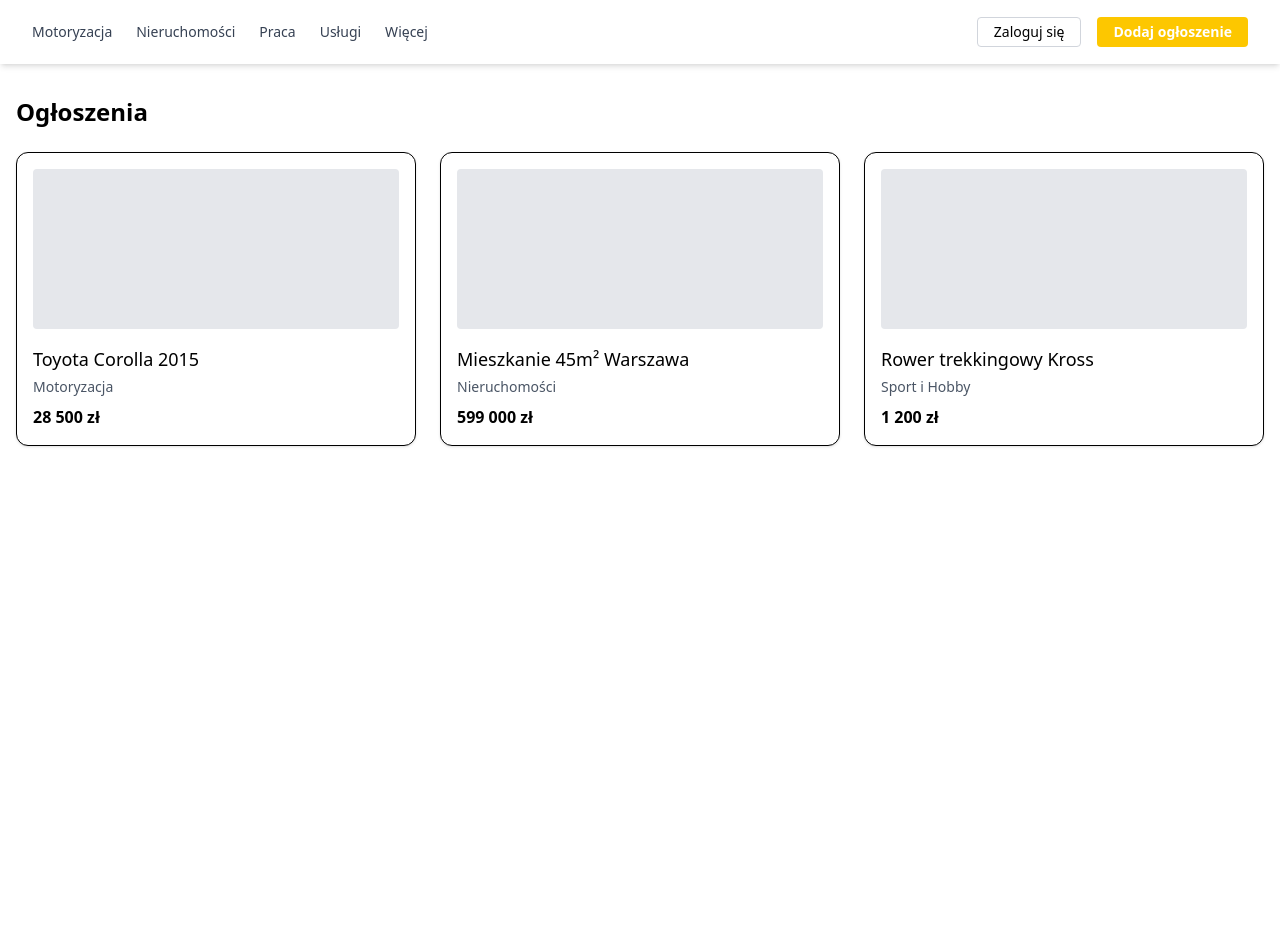
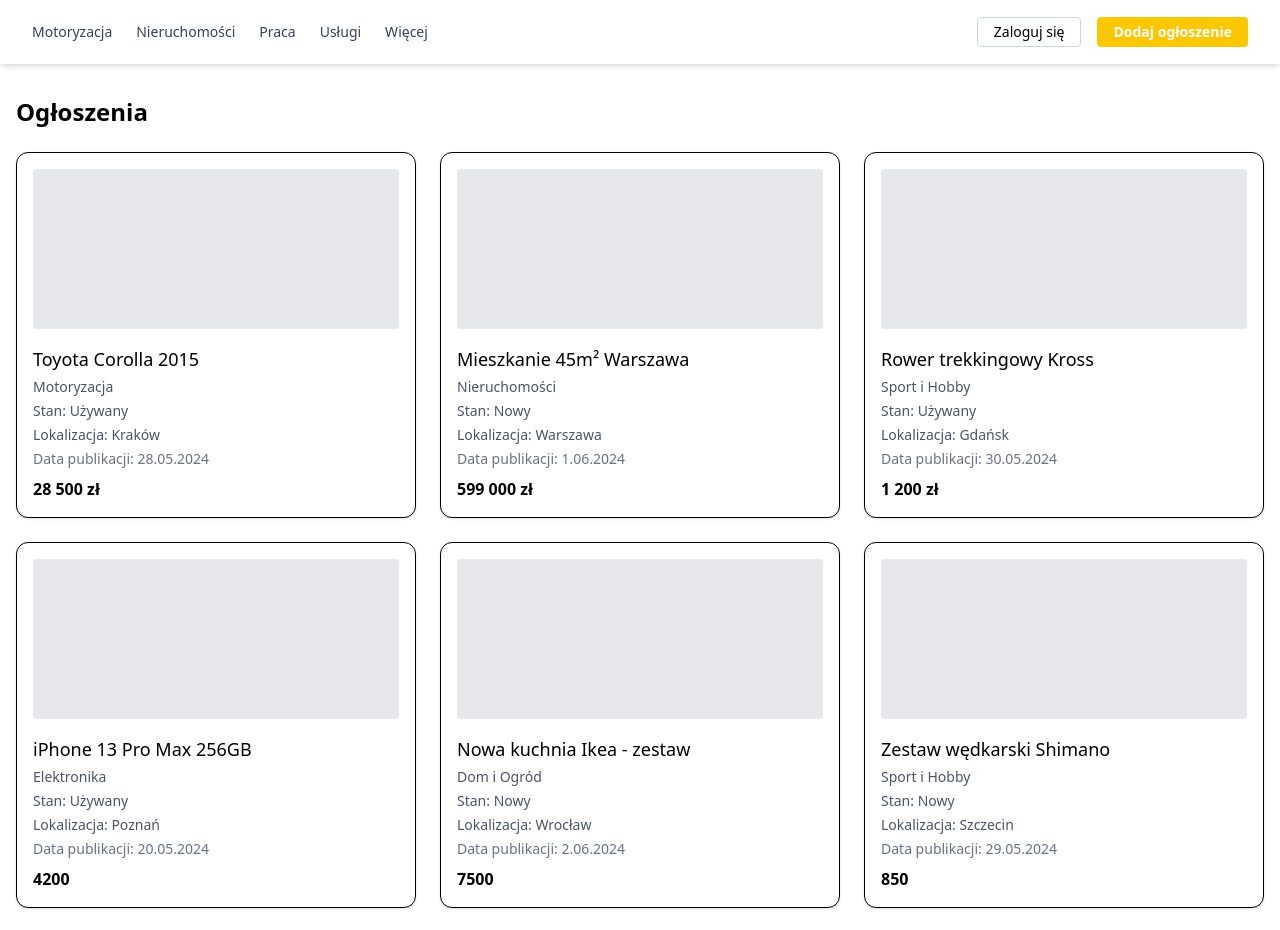
Before and after one commit to irekM/olx_copy, a Next.js app: page / in a window 1280 px wide. Shown: the top 930 px of the page. Before the commit the page ends 800 px from the top, so only its background shows below. Built offline with nearby package versions, Linux system fonts and the light colour scheme.

Commit message:
Final cleaned version with firebase restored

```diff
--- a/app/components/Navbar.tsx
+++ b/app/components/Navbar.tsx
@@ -1,32 +1,28 @@
 'use client';
+
+import { menuItems } from '../data/navbarItems';
 
 export default function Navbar() {
     return (
-    <nav className="w-full bg-white shadow-md">
-      <div className="max-w-7xl mx-auto px-4 sm:px-6 lg:px-8">
-        <div className="flex justify-between h-16 items-center">
-          <div className="flex space-x-6">
-            <a href="#" className="text-gray-700 hover:text-black text-sm font-medium">
-              Motoryzacja
+        <nav className='w-full bg-white shadow-md'>
+            <div className='mx-auto max-w-7xl px-4 sm:px-6 lg:px-8'>
+                <div className='flex h-16 items-center justify-between'>
+                    <div className='flex space-x-6'>
+                        {menuItems.map((item) => (
+                            <a
+                                className='text-sm font-medium text-gray-700 hover:text-black'
+                                key={item.title}
+                                href={item.href}
+                            >
+                                {item.title}
                             </a>
-            <a href="#" className="text-gray-700 hover:text-black text-sm font-medium">
-              Nieruchomości
-            </a>
-            <a href="#" className="text-gray-700 hover:text-black text-sm font-medium">
-              Praca
-            </a>
-            <a href="#" className="text-gray-700 hover:text-black text-sm font-medium">
-              Usługi
-            </a>
-            <a href="#" className="text-gray-700 hover:text-black text-sm font-medium">
-              Więcej
-            </a>
+                        ))}
                     </div>
-          <div className="flex space-x-4">
-            <button className="bg-white border border-gray-300 text-sm px-4 py-1 rounded hover:bg-gray-100">
+                    <div className='flex space-x-4'>
+                        <button className='rounded border border-gray-300 bg-white px-4 py-1 text-sm hover:bg-gray-100'>
                             Zaloguj się
                         </button>
-            <button className="bg-yellow-400 hover:bg-yellow-500 text-sm px-4 py-1 rounded text-white font-semibold">
+                        <button className='rounded bg-yellow-400 px-4 py-1 text-sm font-semibold text-white hover:bg-yellow-500'>
                             Dodaj ogłoszenie
                         </button>
                     </div>
--- a/app/components/ProductList.tsx
+++ b/app/components/ProductList.tsx
@@ -1,32 +1,38 @@
+import { offers } from '../data/productData';
+
 export default function ProductList() {
     return (
-      <section className="max-w-7xl mx-auto px-4 py-8">
-        <h2 className="text-2xl font-semibold mb-6">Ogłoszenia</h2>
-        <div className="grid grid-cols-1 sm:grid-cols-2 md:grid-cols-3 gap-6">
-          {/* Ogłoszenie 1 */}
-          <div className="bg-white border rounded-xl shadow-sm p-4">
-            <div className="w-full h-40 bg-gray-200 rounded mb-4" />
-            <h3 className="text-lg font-medium">Toyota Corolla 2015</h3>
-            <p className="text-sm text-gray-600 mt-1">Motoryzacja</p>
-            <p className="text-md font-semibold mt-2">28 500 zł</p>
-          </div>
-
-          {/* Ogłoszenie 2 */}
-          <div className="bg-white border rounded-xl shadow-sm p-4">
-            <div className="w-full h-40 bg-gray-200 rounded mb-4" />
-            <h3 className="text-lg font-medium">Mieszkanie 45m² Warszawa</h3>
-            <p className="text-sm text-gray-600 mt-1">Nieruchomości</p>
-            <p className="text-md font-semibold mt-2">599 000 zł</p>
-          </div>
-
-          {/* Ogłoszenie 3 */}
-          <div className="bg-white border rounded-xl shadow-sm p-4">
-            <div className="w-full h-40 bg-gray-200 rounded mb-4" />
-            <h3 className="text-lg font-medium">Rower trekkingowy Kross</h3>
-            <p className="text-sm text-gray-600 mt-1">Sport i Hobby</p>
-            <p className="text-md font-semibold mt-2">1 200 zł</p>
-          </div>
-        </div>
-      </section>
+        <section className='mx-auto max-w-7xl px-4 py-8'>
+            <h2 className='mb-6 text-2xl font-semibold'>Ogłoszenia</h2>
+            <div className='grid grid-cols-1 gap-6 sm:grid-cols-2 md:grid-cols-3'>
+                {offers.map((offer, index) => (
+                    <div
+                        key={index}
+                        className='rounded-xl border bg-white p-4 shadow-sm'
+                    >
+                        <div className='mb-4 h-40 w-full rounded bg-gray-200' />
+                        <h3 className='text-lg font-medium'>{offer.title}</h3>
+                        <p className='mt-1 text-sm text-gray-600'>
+                            {offer.category}
+                        </p>
+                        <p className='mt-1 text-sm text-gray-600 capitalize'>
+                            Stan: {offer.state === 'new' ? 'Nowy' : 'Używany'}
+                        </p>
+                        <p className='mt-1 text-sm text-gray-600'>
+                            Lokalizacja: {offer.location}
+                        </p>
+                        <p className='mt-1 text-sm text-gray-500'>
+                            Data publikacji:{' '}
+                            {new Date(offer.published).toLocaleDateString(
+                                'pl-PL'
+                            )}
+                        </p>
+                        <p className='text-md mt-2 font-semibold'>
+                            {offer.price}
+                        </p>
+                    </div>
+                ))}
+            </div>
+        </section>
     );
-  }
+}
--- /dev/null
+++ b/app/data/navbarItems.ts
@@ -0,0 +1,7 @@
+export const menuItems = [
+    { title: 'Motoryzacja', href: '#' },
+    { title: 'Nieruchomości', href: '#' },
+    { title: 'Praca', href: '#' },
+    { title: 'Usługi', href: '#' },
+    { title: 'Więcej', href: '#' },
+];
--- /dev/null
+++ b/app/data/productData.ts
@@ -0,0 +1,94 @@
+import { v4 as uuidv4 } from 'uuid';
+
+export const offers = [
+    {
+        id: uuidv4(),
+        title: 'Toyota Corolla 2015',
+        category: 'Motoryzacja',
+        price: '28 500 zł',
+        state: 'used',
+        location: 'Kraków',
+        published: new Date('2024-05-28'),
+    },
+    {
+        id: uuidv4(),
+        title: 'Mieszkanie 45m² Warszawa',
+        category: 'Nieruchomości',
+        price: '599 000 zł',
+        state: 'new',
+        location: 'Warszawa',
+        published: new Date('2024-06-01'),
+    },
+    {
+        id: uuidv4(),
+        title: 'Rower trekkingowy Kross',
+        category: 'Sport i Hobby',
+        price: '1 200 zł',
+        state: 'used',
+        location: 'Gdańsk',
+        published: new Date('2024-05-30'),
+    },
+    {
+        id: uuidv4(),
+        title: 'iPhone 13 Pro Max 256GB',
+        price: 4200,
+        category: 'Elektronika',
+        state: 'used',
+        location: 'Poznań',
+        published: new Date('2024-05-20'),
+    },
+    {
+        id: uuidv4(),
+        title: 'Nowa kuchnia Ikea - zestaw',
+        price: 7500,
+        category: 'Dom i Ogród',
+        state: 'new',
+        location: 'Wrocław',
+        published: new Date('2024-06-02'),
+    },
+    {
+        id: uuidv4(),
+        title: 'Zestaw wędkarski Shimano',
+        price: 850,
+        category: 'Sport i Hobby',
+        state: 'new',
+        location: 'Szczecin',
+        published: new Date('2024-05-29'),
+    },
+    {
+        id: uuidv4(),
+        title: 'Laptop Dell XPS 13',
+        price: 5200,
+        category: 'Elektronika',
+        state: 'new',
+        location: 'Łódź',
+        published: new Date('2024-05-27'),
+    },
+    {
+        id: uuidv4(),
+        title: 'Zegarek Garmin Fenix 6',
+        price: 1600,
+        category: 'Moda',
+        state: 'used',
+        location: 'Katowice',
+        published: new Date('2024-05-26'),
+    },
+    {
+        id: uuidv4(),
+        title: 'BMW 3 E90 2008 2.0D',
+        price: 23900,
+        category: 'Motoryzacja',
+        state: 'used',
+        location: 'Rzeszów',
+        published: new Date('2024-05-22'),
+    },
+    {
+        id: uuidv4(),
+        title: 'Dom 120m² z działką, Toruń',
+        price: 749000,
+        category: 'Nieruchomości',
+        state: 'new',
+        location: 'Toruń',
+        published: new Date('2024-05-18'),
+    },
+];
--- /dev/null
+++ b/firebase/firebase.ts
@@ -0,0 +1,20 @@
+// Import the functions you need from the SDKs you need
+import { initializeApp } from 'firebase/app';
+import { getAnalytics } from 'firebase/analytics';
+g; // TODO: Add SDKs for Firebase products that you want to use
+// https://firebase.google.com/docs/web/setup#available-libraries
+
+// Your web app's Firebase configuration
+// For Firebase JS SDK v7.20.0 and later, measurementId is optional
+const firebaseConfig = {
+    apiKey: process.env.NEXT_PUBLIC_FIREBASE_API_KEY,
+    authDomain: process.env.NEXT_PUBLIC_FIREBASE_AUTH_DOMAIN,
+    projectId: process.env.NEXT_PUBLIC_FIREBASE_PROJECT_ID,
+    storageBucket: process.env.NEXT_PUBLIC_FIREBASE_STORAGE_BUCKET,
+    messagingSenderId: process.env.NEXT_PUBLIC_FIREBASE_MESSAGING_SENDER_ID,
+    appId: process.env.NEXT_PUBLIC_FIREBASE_APP_ID,
+    measurementId: process.env.NEXT_PUBLIC_FIREBASE_MEASUREMENT_ID,
+};
+
+// Initialize Firebase
+const app = initializeApp(firebaseConfig);
```
Also changed, not shown: 1 other file (tests, documents, lock files or other folders). Lines whose indentation alone changed are shown as unchanged.
